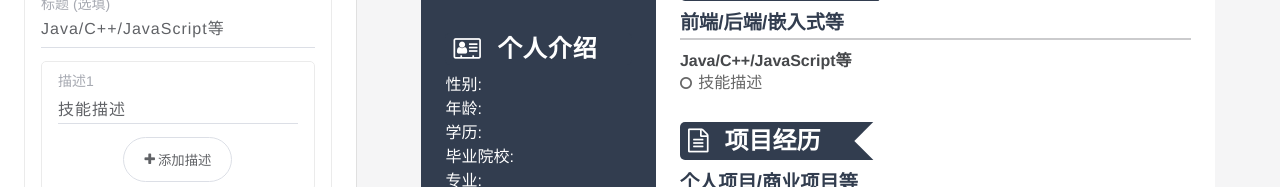
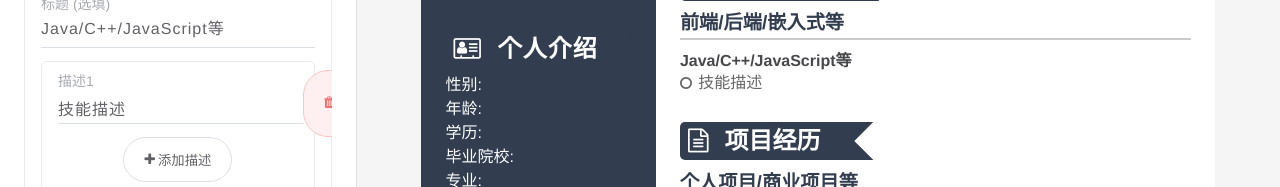
Before and after one commit to eddievandeer/resume, a Vue app: page / in a window 1280 px wide. Both pictures are taken after a click on the button "掌握技能". Shown: the part 226-413 px from the top of the page. Built offline with nearby package versions, Linux system fonts and the light colour scheme.

Commit message:
feat: 为描述添加删除功能

```diff
--- a/src/components/ResumeConsole/NavBar/Experiences.vue
+++ b/src/components/ResumeConsole/NavBar/Experiences.vue
@@ -10,10 +10,13 @@
                         <span>标题 (选填)</span>
                     </my-input>
                     <div class="input-item">
-                        <div v-for="(description, index2) in detail.descriptions" :key="index2">
+                        <div class="input-description" v-for="(description, index2) in detail.descriptions" :key="index2">
                             <my-input v-model="detail.descriptions[index2]" type="textarea">
                                 <span>{{'描述'+(index2+1)}}</span>
                             </my-input>
+                            <remove-button :target="detail.descriptions" :index="index2" :type="'text'">
+                                删除
+                            </remove-button>
                         </div>
                         <add-button :target="detail.descriptions" :item="''">
                             <span>添加描述</span>
@@ -100,4 +103,8 @@
         margin-top: 1rem;
     }
 
+    .input-description {
+        display: flex;
+        justify-content: space-between;
+    }
 </style>
--- a/src/components/ResumeConsole/NavBar/Skills.vue
+++ b/src/components/ResumeConsole/NavBar/Skills.vue
@@ -10,10 +10,13 @@
                         <span>标题 (选填)</span>
                     </my-input>
                     <div class="input-item">
-                        <div v-for="(description, index) in skill.descriptions" :key="index">
+                        <div class="input-description" v-for="(description, index) in skill.descriptions" :key="index">
                             <my-input v-model="skill.descriptions[index]" type="textarea">
                                 <span>{{'描述'+(index+1)}}</span>
                             </my-input>
+                            <remove-button :target="skill.descriptions" :index="index" :type="'text'">
+                                删除
+                            </remove-button>
                         </div>
                         <div class="controller-btns">
                             <add-button :target="skill.descriptions" :item="''">
@@ -112,4 +115,9 @@
         margin-top: 1rem;
     }
 
+    .input-description {
+        display: flex;
+        justify-content: space-between;
+    }
+
 </style>
```
